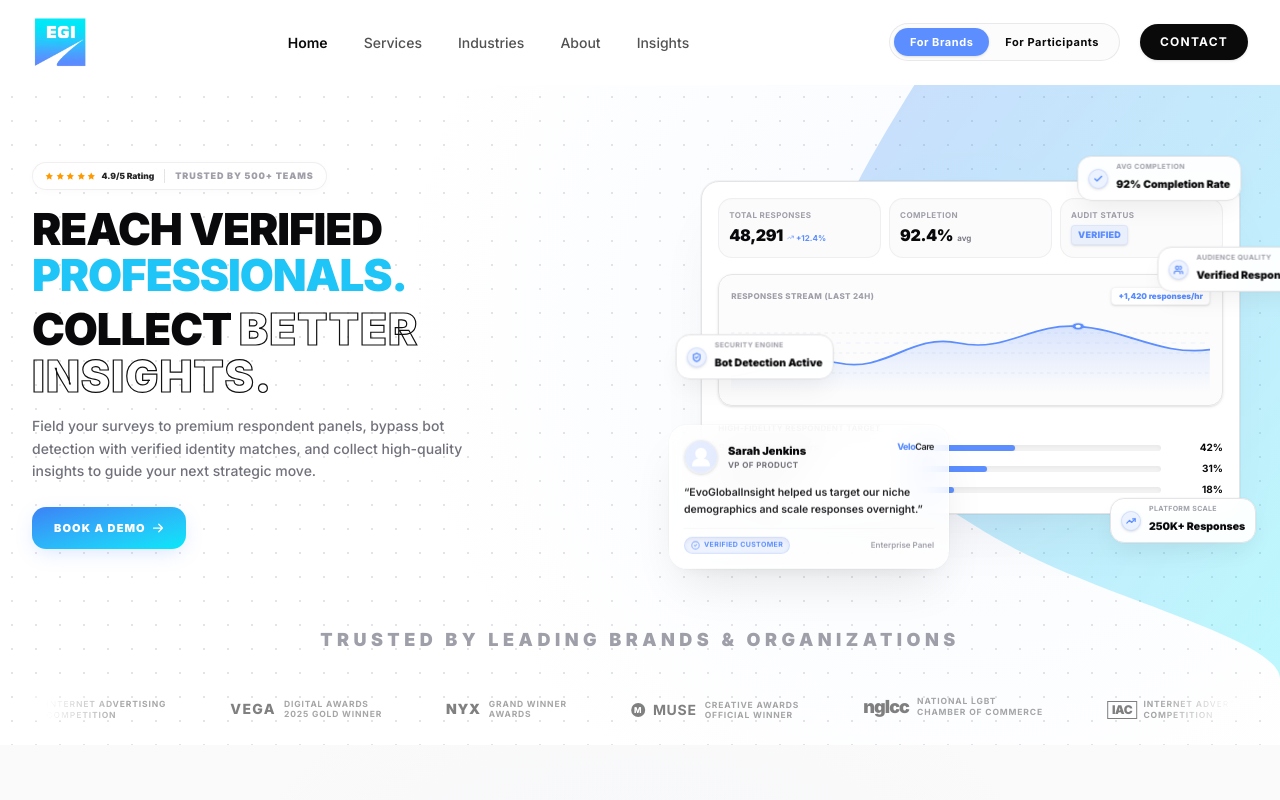
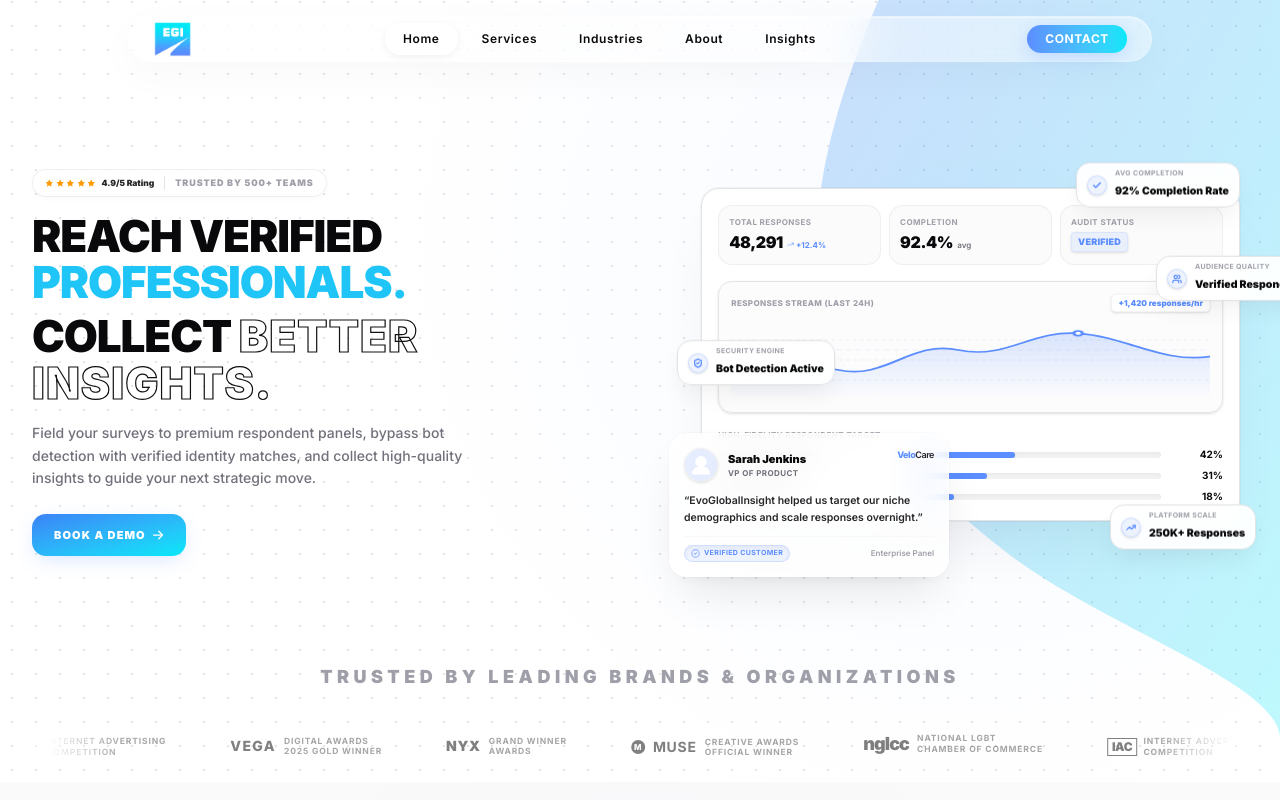
Before and after one commit to Himaanshuuuu04/Survey-Platform, a Next.js app: page / in a window 1280 px wide. Shown: the top 800 px of the page. Built offline with nearby package versions, Linux system fonts and the light colour scheme.

Commit message:
refactor: redesign navigation bar with active glass pill UI and update home hero visual animations

```diff
--- a/components/home/Hero.tsx
+++ b/components/home/Hero.tsx
@@ -111,7 +111,7 @@ export function Hero() {
   return (
     <section
       ref={containerRef}
-      className="relative overflow-hidden min-h-[80vh] flex flex-col justify-center bg-white pt-8 lg:pt-12 pb-6 z-10"
+      className="relative overflow-hidden min-h-[102vh] flex flex-col justify-center bg-white pt-8 lg:pt-36 lg:-mt-24 pb-6 z-10"
       style={{
         backgroundImage: 'radial-gradient(#E4E4E7 1.2px, transparent 1.2px)',
         backgroundSize: '24px 24px',
@@ -122,7 +122,7 @@ export function Hero() {
 
       <motion.svg
         style={{ y: svgY }}
-        className="absolute right-0 top-0 bottom-0 h-full w-[40%] hidden lg:block pointer-events-none z-0 opacity-25"
+        className="absolute right-0 -top-12 h-[calc(100%+96px)] w-[40%] hidden lg:block pointer-events-none z-0 opacity-25"
         viewBox="0 0 420 1000"
         preserveAspectRatio="none"
         fill="none"
--- a/components/home/HeroVisual.tsx
+++ b/components/home/HeroVisual.tsx
@@ -128,13 +128,17 @@ export function HeroVisual() {
       {/* Card 1: 92% Completion Rate */}
       <motion.div
         initial={{ opacity: 0, x: 20 }}
-        animate={{ opacity: 1, x: 0, y: [0, -4, 0] }}
-        transition={{
-          opacity: { delay: 0.3, duration: 0.6 },
-          x: { delay: 0.3, duration: 0.6 },
-          y: floatTransition(5.5, 0.2)
-        }}
-        className="absolute -top-2 right-2 z-25 bg-white/95 backdrop-blur-md border border-zinc-200 shadow-[0_12px_24px_-4px_rgba(0,0,0,0.06),0_0_0_1px_rgba(0,0,0,0.02)] rounded-xl px-2.5 py-1.5 flex items-center gap-2 hover:shadow-[0_16px_32px_rgba(0,0,0,0.09)] hover:scale-[1.03] transition-all duration-300 will-change-transform"
+        animate={{ opacity: 1, x: 0 }}
+        transition={{ duration: 0.6, delay: 0.3 }}
+        className="absolute -top-2 right-2 z-25"
+      >
+        <div
+          className="bg-white/95 backdrop-blur-md border border-zinc-200 shadow-[0_12px_24px_-4px_rgba(0,0,0,0.06),0_0_0_1px_rgba(0,0,0,0.02)] rounded-xl px-2.5 py-1.5 flex items-center gap-2 hover:shadow-[0_16px_32px_rgba(0,0,0,0.09)] hover:scale-[1.03] transition-all duration-300 will-change-transform"
+          style={{
+            '--float-y': '-4px',
+            animation: 'float 5.5s ease-in-out infinite',
+            animationDelay: '0.2s'
+          } as React.CSSProperties}
         >
           <div className="w-5 h-5 rounded-full bg-[#5C8EFF]/10 border border-[#5C8EFF]/20 flex items-center justify-center text-[#5C8EFF] shadow-sm">
             <Check size={10} strokeWidth={3.5} />
@@ -143,18 +147,23 @@ export function HeroVisual() {
             <span className="block text-[7px] font-bold uppercase tracking-wider text-zinc-400 font-sans leading-none">Avg Completion</span>
             <span className="text-[10.5px] font-black text-zinc-950">92% Completion Rate</span>
           </div>
+        </div>
       </motion.div>
 
       {/* Card 2: Bot Detection Active */}
       <motion.div
         initial={{ opacity: 0, x: -20 }}
-        animate={{ opacity: 1, x: 0, y: [0, 4, 0] }}
-        transition={{
-          opacity: { delay: 0.45, duration: 0.6 },
-          x: { delay: 0.45, duration: 0.6 },
-          y: floatTransition(6, 0.5)
-        }}
-        className="absolute top-[44%] -left-2 lg:-left-4 z-25 bg-white/95 backdrop-blur-md border border-zinc-200 shadow-[0_12px_24px_-4px_rgba(0,0,0,0.06),0_0_0_1px_rgba(0,0,0,0.02)] rounded-xl px-2.5 py-1.5 flex items-center gap-2 hover:shadow-[0_16px_32px_rgba(0,0,0,0.09)] hover:scale-[1.03] transition-all duration-300 will-change-transform"
+        animate={{ opacity: 1, x: 0 }}
+        transition={{ duration: 0.6, delay: 0.45 }}
+        className="absolute top-[44%] -left-2 lg:-left-4 z-25"
+      >
+        <div
+          className="bg-white/95 backdrop-blur-md border border-zinc-200 shadow-[0_12px_24px_-4px_rgba(0,0,0,0.06),0_0_0_1px_rgba(0,0,0,0.02)] rounded-xl px-2.5 py-1.5 flex items-center gap-2 hover:shadow-[0_16px_32px_rgba(0,0,0,0.09)] hover:scale-[1.03] transition-all duration-300 will-change-transform"
+          style={{
+            '--float-y': '4px',
+            animation: 'float 6s ease-in-out infinite',
+            animationDelay: '0.5s'
+          } as React.CSSProperties}
         >
           <div className="w-5 h-5 rounded-full bg-[#5C8EFF]/10 border border-[#5C8EFF]/20 flex items-center justify-center text-[#5C8EFF] shadow-sm">
             <ShieldCheck size={10} strokeWidth={3} />
@@ -163,18 +172,23 @@ export function HeroVisual() {
             <span className="block text-[7px] font-bold uppercase tracking-wider text-zinc-400 font-sans leading-none">Security Engine</span>
             <span className="text-[10.5px] font-black text-zinc-950">Bot Detection Active</span>
           </div>
+        </div>
       </motion.div>
 
       {/* Card 3: Verified Respondents */}
       <motion.div
         initial={{ opacity: 0, x: 20 }}
-        animate={{ opacity: 1, x: 0, y: [0, -5, 0] }}
-        transition={{
-          opacity: { delay: 0.6, duration: 0.6 },
-          x: { delay: 0.6, duration: 0.6 },
-          y: floatTransition(6.5, 0.8)
-        }}
-        className="absolute top-[22%] -right-14 lg:-right-18 z-25 bg-white/95 backdrop-blur-md border border-zinc-200 shadow-[0_12px_24px_-4px_rgba(0,0,0,0.06),0_0_0_1px_rgba(0,0,0,0.02)] rounded-xl px-2.5 py-1.5 flex items-center gap-2 hover:shadow-[0_16px_32px_rgba(0,0,0,0.09)] hover:scale-[1.03] transition-all duration-300 will-change-transform"
+        animate={{ opacity: 1, x: 0 }}
+        transition={{ duration: 0.6, delay: 0.6 }}
+        className="absolute top-[22%] -right-14 lg:-right-18 z-25"
+      >
+        <div
+          className="bg-white/95 backdrop-blur-md border border-zinc-200 shadow-[0_12px_24px_-4px_rgba(0,0,0,0.06),0_0_0_1px_rgba(0,0,0,0.02)] rounded-xl px-2.5 py-1.5 flex items-center gap-2 hover:shadow-[0_16px_32px_rgba(0,0,0,0.09)] hover:scale-[1.03] transition-all duration-300 will-change-transform"
+          style={{
+            '--float-y': '-5px',
+            animation: 'float 6.5s ease-in-out infinite',
+            animationDelay: '0.8s'
+          } as React.CSSProperties}
         >
           <div className="w-5 h-5 rounded-full bg-[#5C8EFF]/10 border border-[#5C8EFF]/20 flex items-center justify-center text-[#5C8EFF] shadow-sm">
             <Users size={10} strokeWidth={3} />
@@ -183,17 +197,23 @@ export function HeroVisual() {
             <span className="block text-[7px] font-bold uppercase tracking-wider text-zinc-400 font-sans leading-none">Audience Quality</span>
             <span className="text-[10.5px] font-black text-zinc-950">Verified Respondents</span>
           </div>
+        </div>
       </motion.div>
 
       {/* Card 4: 250K+ Responses */}
       <motion.div
-        initial={{ opacity: 0 }}
-        animate={{ opacity: 1, y: [0, 3, 0] }}
-        transition={{
-          opacity: { delay: 0.75, duration: 0.6 },
-          y: floatTransition(5, 1.2)
-        }}
-        className="absolute bottom-1 -right-2 z-25 bg-white/95 backdrop-blur-md border border-zinc-200 shadow-[0_12px_24px_-4px_rgba(0,0,0,0.06),0_0_0_1px_rgba(0,0,0,0.02)] rounded-xl px-2.5 py-1.5 flex items-center gap-2 hover:shadow-[0_16px_32px_rgba(0,0,0,0.09)] hover:scale-[1.03] transition-all duration-300 will-change-transform"
+        initial={{ opacity: 0, y: 15 }}
+        animate={{ opacity: 1, y: 0 }}
+        transition={{ duration: 0.6, delay: 0.75 }}
+        className="absolute bottom-1 -right-2 z-25"
+      >
+        <div
+          className="bg-white/95 backdrop-blur-md border border-zinc-200 shadow-[0_12px_24px_-4px_rgba(0,0,0,0.06),0_0_0_1px_rgba(0,0,0,0.02)] rounded-xl px-2.5 py-1.5 flex items-center gap-2 hover:shadow-[0_16px_32px_rgba(0,0,0,0.09)] hover:scale-[1.03] transition-all duration-300 will-change-transform"
+          style={{
+            '--float-y': '3px',
+            animation: 'float 5s ease-in-out infinite',
+            animationDelay: '1.2s'
+          } as React.CSSProperties}
         >
           <div className="w-5 h-5 rounded-full bg-[#5C8EFF]/10 border border-[#5C8EFF]/20 flex items-center justify-center text-[#5C8EFF] shadow-sm">
             <TrendingUp size={10} strokeWidth={3} />
@@ -202,17 +222,23 @@ export function HeroVisual() {
             <span className="block text-[7px] font-bold uppercase tracking-wider text-zinc-400 font-sans leading-none">Platform Scale</span>
             <span className="text-[10.5px] font-black text-zinc-950">250K+ Responses</span>
           </div>
+        </div>
       </motion.div>
 
       {/* 3. Floating Testimonial Over Dashboard */}
       <motion.div
-        initial={{ opacity: 0 }}
-        animate={{ opacity: 1, y: [0, -3, 0] }}
-        transition={{
-          opacity: { delay: 0.9, duration: 0.8 },
-          y: floatTransition(7, 0)
-        }}
-        className="absolute -bottom-6 -left-2 lg:-left-6 z-30 max-w-[280px] rounded-2xl border border-white/60 bg-white/80 backdrop-blur-lg p-3.5 shadow-[0_24px_48px_-12px_rgba(0,0,0,0.1),0_8px_16px_-8px_rgba(0,0,0,0.06),0_0_0_1px_rgba(0,0,0,0.02)] hover:shadow-[0_36px_60px_rgba(0,0,0,0.14)] transition-all duration-300 hover:scale-[1.01] will-change-transform"
+        initial={{ opacity: 0, y: 20 }}
+        animate={{ opacity: 1, y: 0 }}
+        transition={{ duration: 0.8, delay: 0.9 }}
+        className="absolute -bottom-6 -left-2 lg:-left-6 z-30 max-w-[280px]"
+      >
+        <div
+          className="rounded-2xl border border-white/60 bg-white/80 backdrop-blur-lg p-3.5 shadow-[0_24px_48px_-12px_rgba(0,0,0,0.1),0_8px_16px_-8px_rgba(0,0,0,0.06),0_0_0_1px_rgba(0,0,0,0.02)] hover:shadow-[0_36px_60px_rgba(0,0,0,0.14)] transition-all duration-300 hover:scale-[1.01] will-change-transform"
+          style={{
+            '--float-y': '-3px',
+            animation: 'float 7s ease-in-out infinite',
+            animationDelay: '0s'
+          } as React.CSSProperties}
         >
           <div className="flex items-start justify-between gap-4">
             <div className="flex items-center gap-2.5">
@@ -252,6 +278,7 @@ export function HeroVisual() {
             </div>
             <span className="text-[8px] font-semibold text-zinc-400">Enterprise Panel</span>
           </div>
+        </div>
       </motion.div>
     </div>
   );
--- a/components/home/HowWeWork.tsx
+++ b/components/home/HowWeWork.tsx
@@ -64,7 +64,7 @@ style={{
             itemScale={0.05}
             itemStackDistance={25}
             rotationAmount={1.5}
-            blurAmount={1.5}
+            blurAmount={0}
             baseScale={0.9}
             className="w-full"
           >
--- a/components/layout/Navbar.tsx
+++ b/components/layout/Navbar.tsx
@@ -4,7 +4,7 @@ import { useState, useEffect } from 'react';
 import Link from 'next/link';
 import { usePathname } from 'next/navigation';
 import { useAudience } from './AudienceContext';
-import { motion } from 'motion/react';
+import { motion, AnimatePresence } from 'motion/react';
 import { EGILogo } from './EGILogo';
 import { StaggeredMenu } from '../StaggeredMenu';
 
@@ -22,7 +22,6 @@ export function Navbar() {
   const pathname = usePathname();
   const { audience, setAudience } = useAudience();
   const [scrolled, setScrolled] = useState(false);
-  const [hoveredLink, setHoveredLink] = useState<string | null>(null);
 
   const [mounted, setMounted] = useState(false);
   useEffect(() => {
@@ -55,83 +54,63 @@ export function Navbar() {
     <>
       {/* Desktop Navbar */}
       <motion.header
-        initial={{ opacity: 0 }}
-        animate={mounted ? { opacity: 1 } : { opacity: 0 }}
-        transition={{ duration: 0.6, ease: 'easeOut', delay: 0.05 }}
-        className={`sticky top-0 z-50 transition-all duration-300 w-full hidden lg:block ${
-          scrolled
-            ? 'bg-white/80 backdrop-blur-md border-b border-zinc-100 shadow-[0_2px_20px_rgba(0,0,0,0.02)]'
-            : 'bg-transparent border-b border-transparent'
-        }`}
+        initial={{ opacity: 0, y: -15 }}
+        animate={mounted ? { opacity: 1, y: 0 } : { opacity: 0, y: -15 }}
+        transition={{ duration: 0.5, ease: 'easeOut', delay: 0.05 }}
+        className="sticky top-0 z-50 w-full pointer-events-none hidden lg:block"
       >
-        <div className="mx-auto w-full max-w-7xl px-5 sm:px-8">
-          <div className="flex items-center justify-between py-4">
+        <div className="mx-auto w-full max-w-7xl px-4 sm:px-6 lg:px-8 pt-4">
+          <div
+            className={`relative mx-auto flex items-center justify-between px-6 py-1 pointer-events-auto rounded-full border border-white/20 dark:border-zinc-800/60 bg-white/45 dark:bg-zinc-950/45 backdrop-blur-xl shadow-[0_12px_40px_rgba(0,0,0,0.03),inset_0_1px_1px_rgba(255,255,255,0.5)] max-w-5xl transition-all duration-300`}
+          >
             {/* Logo */}
-            <Link href="/" className="group flex items-center">
-              <EGILogo size={52} />
+            <Link href="/" className="group flex items-center relative z-10 transition-transform duration-300 hover:scale-105">
+              <EGILogo size={36} />
             </Link>
 
-            {/* Desktop nav with sliding cursor highlight */}
-            <nav className="hidden items-center gap-1 lg:flex" onMouseLeave={() => setHoveredLink(null)}>
+            {/* Desktop nav with active sliding glass pill and cursor tracking */}
+            <nav className="relative z-10 flex items-center gap-1.5">
               {links.map((l) => {
                 const isActive = l.to === '/' ? pathname === '/' : pathname.startsWith(l.to);
                 return (
                   <div
                     key={l.to}
-                    className="relative py-1"
-                    onMouseEnter={() => setHoveredLink(l.to)}
+                    className="relative py-1 flex items-center justify-center cursor-pointer group"
                   >
                     <Link
                       href={l.to}
-                      className={`relative z-10 px-4 py-2 text-sm font-medium transition-colors duration-300 ${
+                      className={`relative z-10 px-4.5 py-1 text-xs font-semibold tracking-wider transition-colors duration-300 ${
                         isActive
-                          ? 'text-[#0A0A0A] font-semibold'
-                          : 'text-[#525252] hover:text-[#0A0A0A]'
+                          ? 'text-zinc-950 dark:text-white font-bold'
+                          : 'text-zinc-550 dark:text-zinc-400 hover:text-zinc-950 dark:hover:text-white'
                       }`}
                     >
                       {l.label}
                     </Link>
-                    {hoveredLink === l.to && (
+
+                    {/* Active Navigation Glass Pill (Slides dynamically) */}
+                    {isActive && (
                       <motion.div
-                        layoutId="navHover"
-                        className="absolute inset-0 rounded-full bg-zinc-100/50 z-0"
-                        transition={{ type: 'spring', stiffness: 380, damping: 30 }}
+                        layoutId="activeNavPill"
+                        className="absolute inset-0 rounded-full bg-white/70 dark:bg-zinc-900/60 border border-white/60 dark:border-zinc-850 shadow-[0_2px_8px_rgba(0,0,0,0.06),inset_0_1px_1px_rgba(255,255,255,0.5)] backdrop-blur-sm z-0"
+                        transition={{ type: 'spring', stiffness: 380, damping: 28 }}
                       />
+                    )}
+
+                    {/* Hover Navigation cursor tracker (Fade-in CSS capsule, completely lag-free) */}
+                    {!isActive && (
+                      <span className="absolute inset-0 rounded-full bg-zinc-950/5 dark:bg-white/5 border border-zinc-950/5 dark:border-white/5 opacity-0 group-hover:opacity-100 transition-opacity duration-200 pointer-events-none z-0" />
                     )}
                   </div>
                 );
               })}
             </nav>
 
-            {/* Desktop actions with smooth sliding toggle */}
-            <div className="hidden items-center gap-5 lg:flex">
-              <div className="relative flex rounded-full border border-zinc-200/80 bg-zinc-100/30 p-1 text-[11px] font-bold uppercase tracking-wider">
-                {(['brands', 'participants'] as const).map((a) => (
-                  <button
-                    key={a}
-                    onClick={() => setAudience(a)}
-                    className={`relative z-10 rounded-full px-4 py-1.5 transition-colors duration-300 ${
-                      audience === a ? 'text-white shadow-sm' : 'text-zinc-650 hover:text-[#0A0A0A]'
-                    }`}
-                  >
-                    <span className="relative z-10">
-                      {a === 'brands' ? 'For Brands' : 'For Participants'}
-                    </span>
-                    {audience === a && (
-                      <motion.div
-                        layoutId="audiencePill"
-                        className="absolute inset-0 rounded-full"
-                        style={{ background: BRAND }}
-                        transition={{ type: 'spring', stiffness: 350, damping: 26 }}
-                      />
-                    )}
-                  </button>
-                ))}
-              </div>
-
+            {/* Desktop CTA (Contact Button) */}
+            <div className="relative z-10 flex items-center">
               <Link
                 href="/contact"
-                className="inline-flex items-center justify-center rounded-full bg-[#0A0A0A] px-5 py-2.5 text-xs font-bold uppercase tracking-widest text-white transition-all duration-300 hover:bg-[#5C8EFF] hover:scale-[1.02] shadow-sm"
+                className="inline-flex items-center justify-center rounded-full bg-gradient-to-r from-[#5C8EFF] to-[#02E8F8] px-4.5 py-1.5 text-xs font-bold uppercase tracking-wider text-white shadow-[0_4px_16px_rgba(92,142,255,0.25)] hover:scale-[1.03] hover:-translate-y-0.5 hover:shadow-[0_6px_22px_rgba(92,142,255,0.4)] transition-all duration-300"
               >
                 Contact
               </Link>
```
Also changed, not shown: app/globals.css (+3 -4 lines), components/home/WhatWeDo.tsx (+8 -13 lines). Lines whose indentation alone changed are shown as unchanged.
